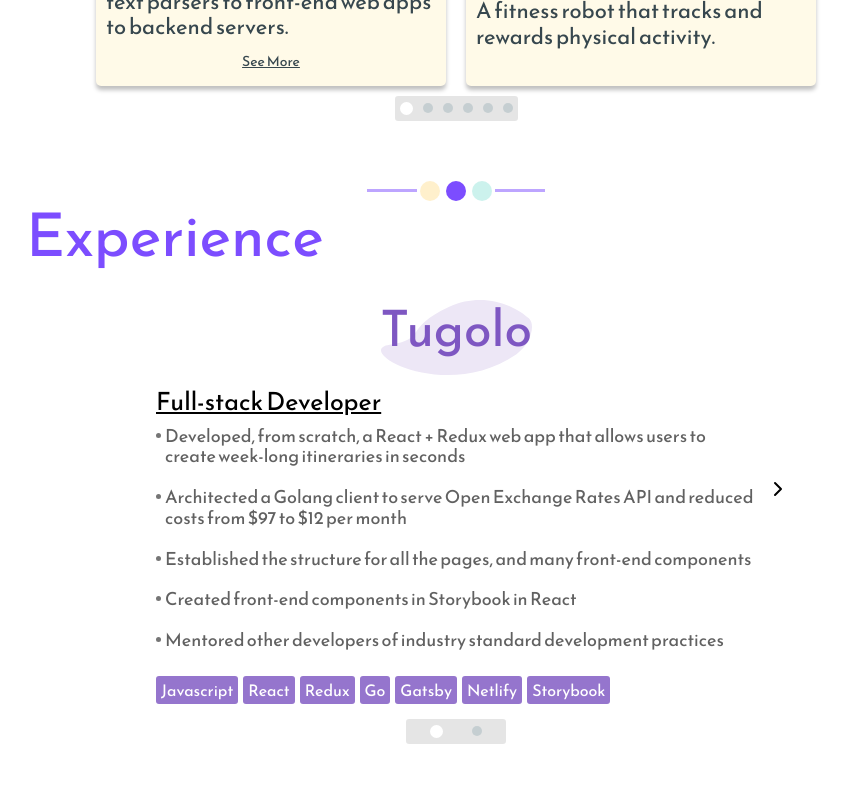
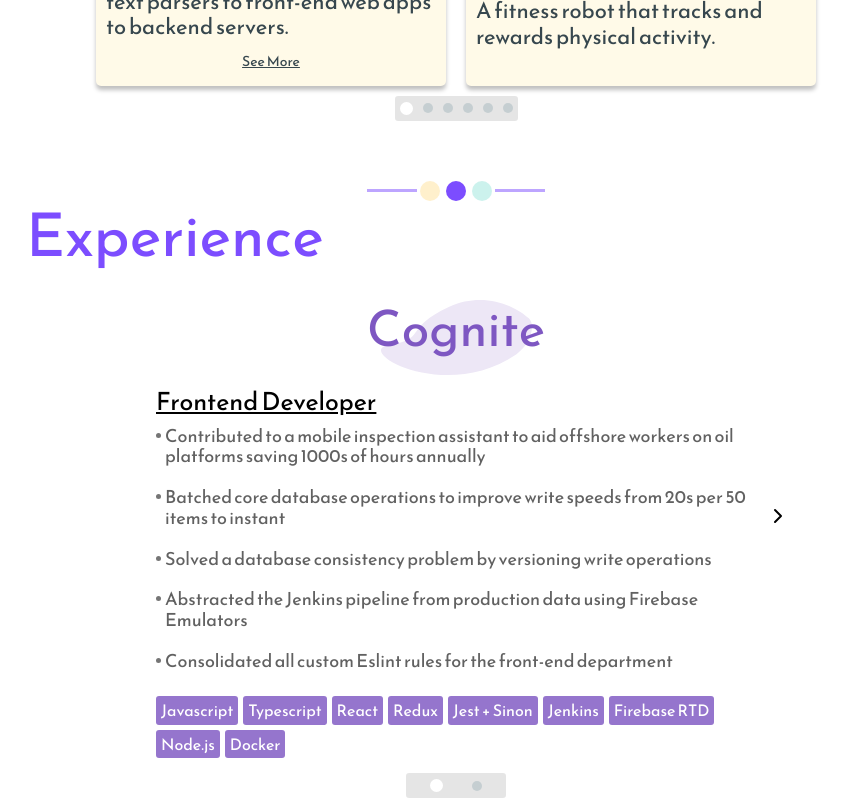
Before and after one commit to CameronShum/web2, a React (Create React App) app: page / in a window 1280 px wide. Shown: the part 1310-2110 px from the top of the page, without its empty margins (184-1033 px from the left). Built offline with nearby package versions, Linux system fonts and the light colour scheme.

Commit message:
Update experience card width

```diff
--- a/src/pages/ExperiencePage.jsx
+++ b/src/pages/ExperiencePage.jsx
@@ -8,6 +8,10 @@
 import JobBackground from 'images/background/JobBackground';
 import Left from 'images/navigation/LeftArrow';
 import Right from 'images/navigation/RightArrow';
+
+// Reverse items to display most recent first
+
+const EXPERIENCE_ITEMS = experience.reverse();
 
 const Card = ({ title, company, descOfWork, toolsUsed }) => {
   const renderDescription = (description) => (
@@ -68,7 +72,7 @@
       <Title>Experience</Title>
       <FlexCol>
         <Carousel
-          items={experience}
+          items={EXPERIENCE_ITEMS}
           card={Card}
           index={current}
           setCurrent={handleClick}
@@ -101,7 +105,7 @@
 const CardContainer = styled.div`
   min-height: 400px;
   height: auto;
-  width: 290px;
+  width: 275px;
   margin-top: 30px;
 
   @media (min-width: 800px) {
```
